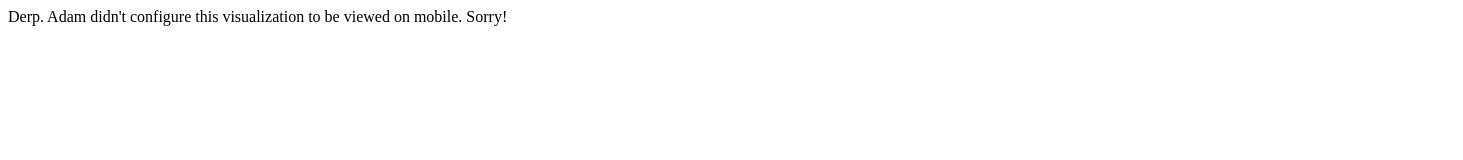
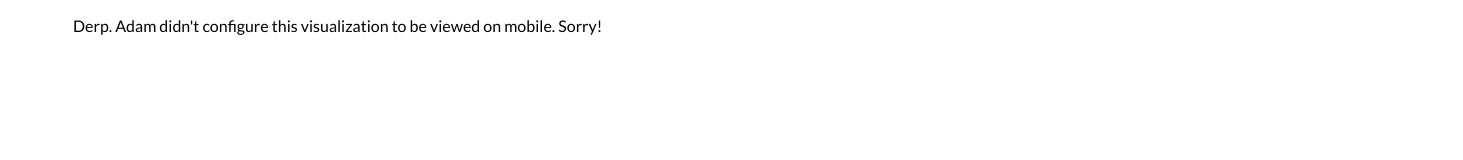
Before and after one commit to amandelman/amandelman.github.io, a plain HTML site: page derp.html in a window 1280 px wide. Shown: the whole page, 1463 px wide, since content can reach past the window. Drawn offline with Linux system fonts and the light colour scheme.

Commit message:
Derp changes

```diff
--- /dev/null
+++ b/css/derp.css
@@ -0,0 +1,19 @@
+/* Style Sheet */
+@import url(https://fonts.googleapis.com/css?family=Lato:400,300);
+
+#header {
+    margin: -10px -10px 0px -10px;
+    height: 110px;
+    padding: 2px 0px 4px 75px;
+    background-color: white;
+    width: 110%;
+}
+
+h1 {
+    font-size: 3em;
+}
+
+body {
+    font-family: Lato, sans-serif;
+    background-color: white;
+}
--- a/derp.html
+++ b/derp.html
@@ -1 +1,15 @@
-Derp. Adam didn't configure this visualization to be viewed on mobile. Sorry!
+<!DOCTYPE html>
+<html lang="en">
+	<head>
+		<meta charset="utf-8">
+		<meta name="viewport" content="width=device-width">
+		<title>Derp</title>
+
+		<!--put your external stylesheet links here-->
+		<link rel="stylesheet" href="css/derp.css"/>
+	</head>
+
+	<body>
+        <div id="header">
+            <p>Derp. Adam didn't configure this visualization to be viewed on mobile. Sorry!</p>
+        </div>
```
